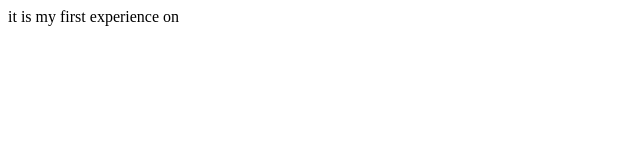
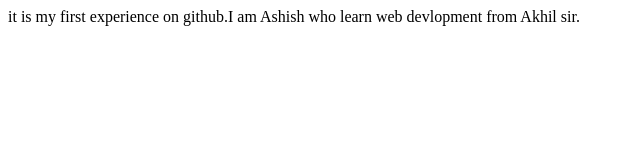
Before and after one commit to Alal25/fs_23, a plain HTML site: page index.html in a window 1280 px wide. Shown: the whole page, without its empty margins (0-640 px from the left). Drawn offline with Linux system fonts and the light colour scheme.

Commit message:
version 1.

```diff
--- a/index.html
+++ b/index.html
@@ -6,6 +6,6 @@
     <title>Document</title>
 </head>
 <body>
-    it is my first experience on
+    it is my first experience on github.I am Ashish who learn web devlopment from Akhil sir.
 </body>
 </html>
```
